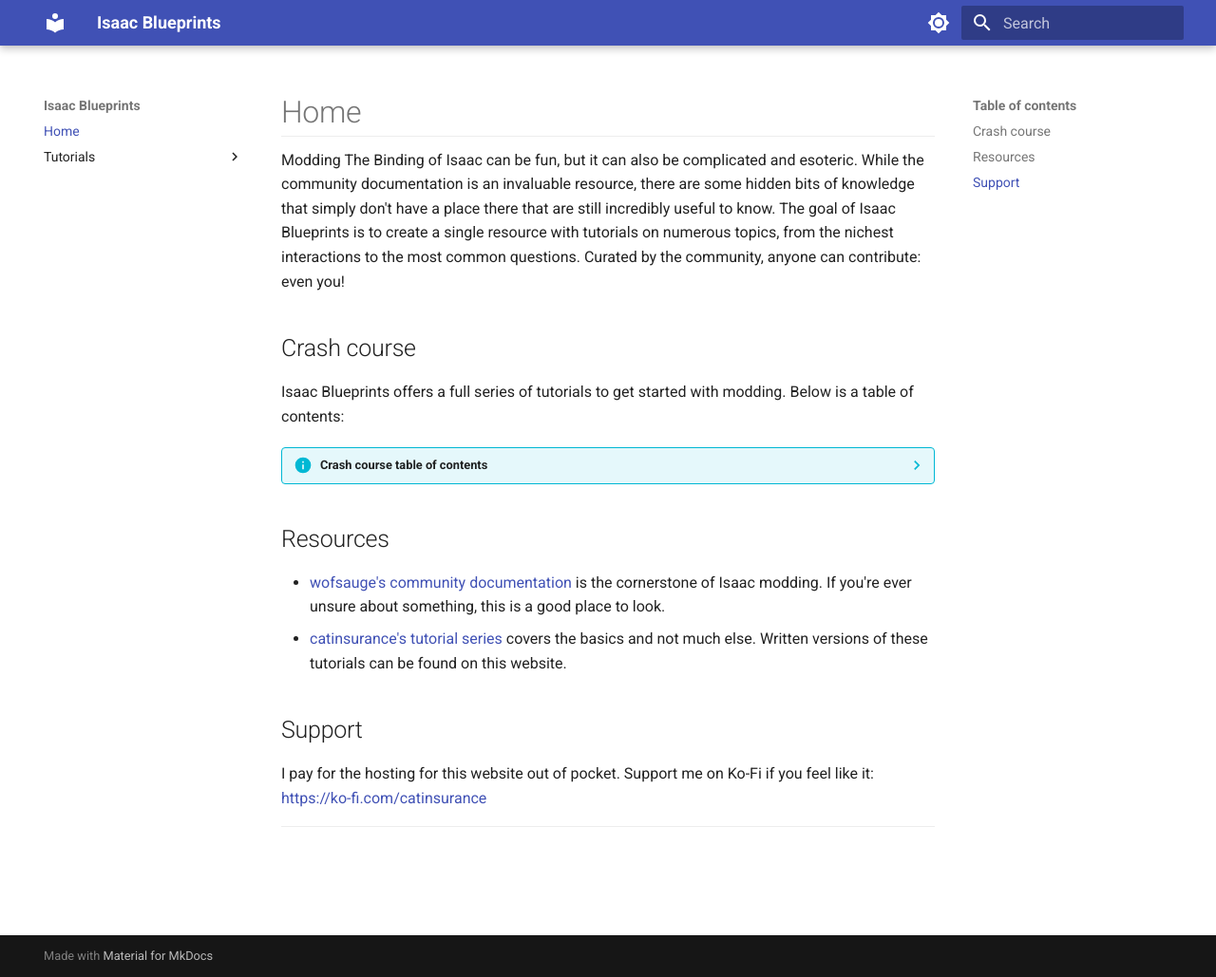
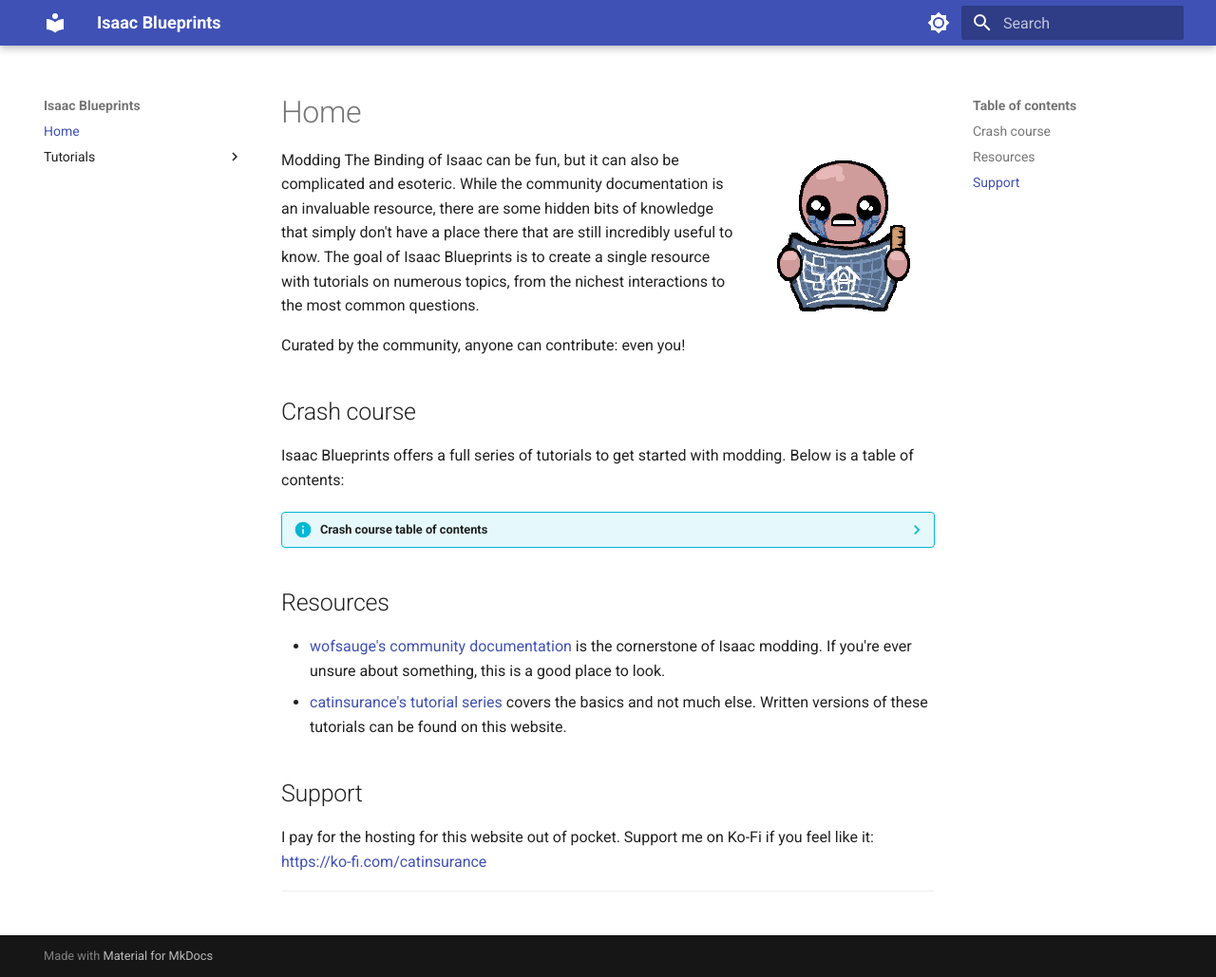
Before and after one commit to catinsurance/IsaacBlueprints, an MkDocs documentation site: the page built from docs/index.md, in a window 1280 px wide and 1029 px high. Shown: the whole window at 95% size. Built offline with MkDocs 1.6.1 and Material for MkDocs 9.7.7, drawn with Linux system fonts in a browser that asks for light colours.

Commit message:
Site art and TOC update

```diff
--- a/docs/index.md
+++ b/docs/index.md
@@ -3,8 +3,10 @@
     boost: -999
 ---
 # Home
-___
-Modding The Binding of Isaac can be fun, but it can also be complicated and esoteric. While the community documentation is an invaluable resource, there are some hidden bits of knowledge that simply don't have a place there that are still incredibly useful to know. The goal of Isaac Blueprints is to create a single resource with tutorials on numerous topics, from the nichest interactions to the most common questions. Curated by the community, anyone can contribute: even you!
+<img align="right" src="./tutorials/assets/isaacsblueprints.png" />
+Modding The Binding of Isaac can be fun, but it can also be complicated and esoteric. While the community documentation is an invaluable resource, there are some hidden bits of knowledge that simply don't have a place there that are still incredibly useful to know. The goal of Isaac Blueprints is to create a single resource with tutorials on numerous topics, from the nichest interactions to the most common questions.
+
+Curated by the community, anyone can contribute: even you!
 
 ## Crash course
 Isaac Blueprints offers a full series of tutorials to get started with modding. Below is a table of contents:
```
Also changed, not shown: docs/hidden/crash_course_toc.md (+1 -1 lines), docs/tutorials/assets/isaacsblueprints.png (added).
